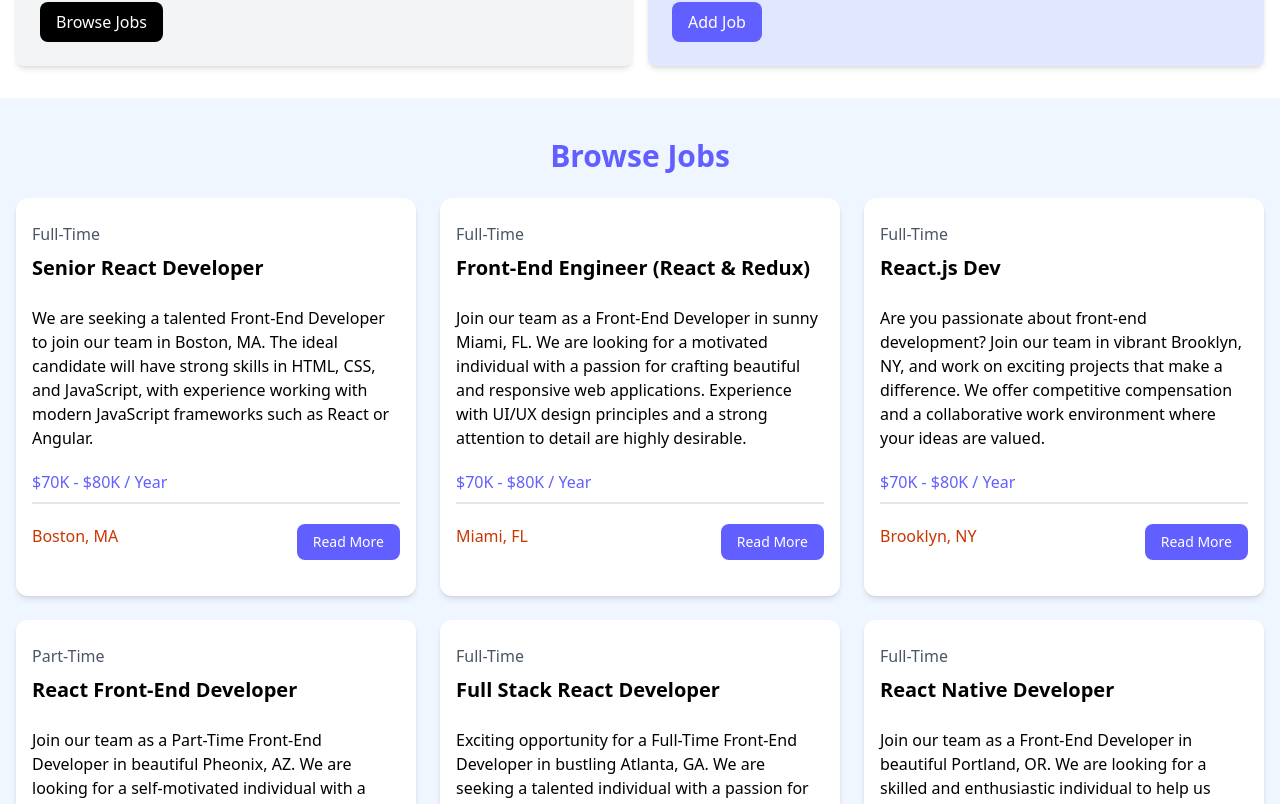
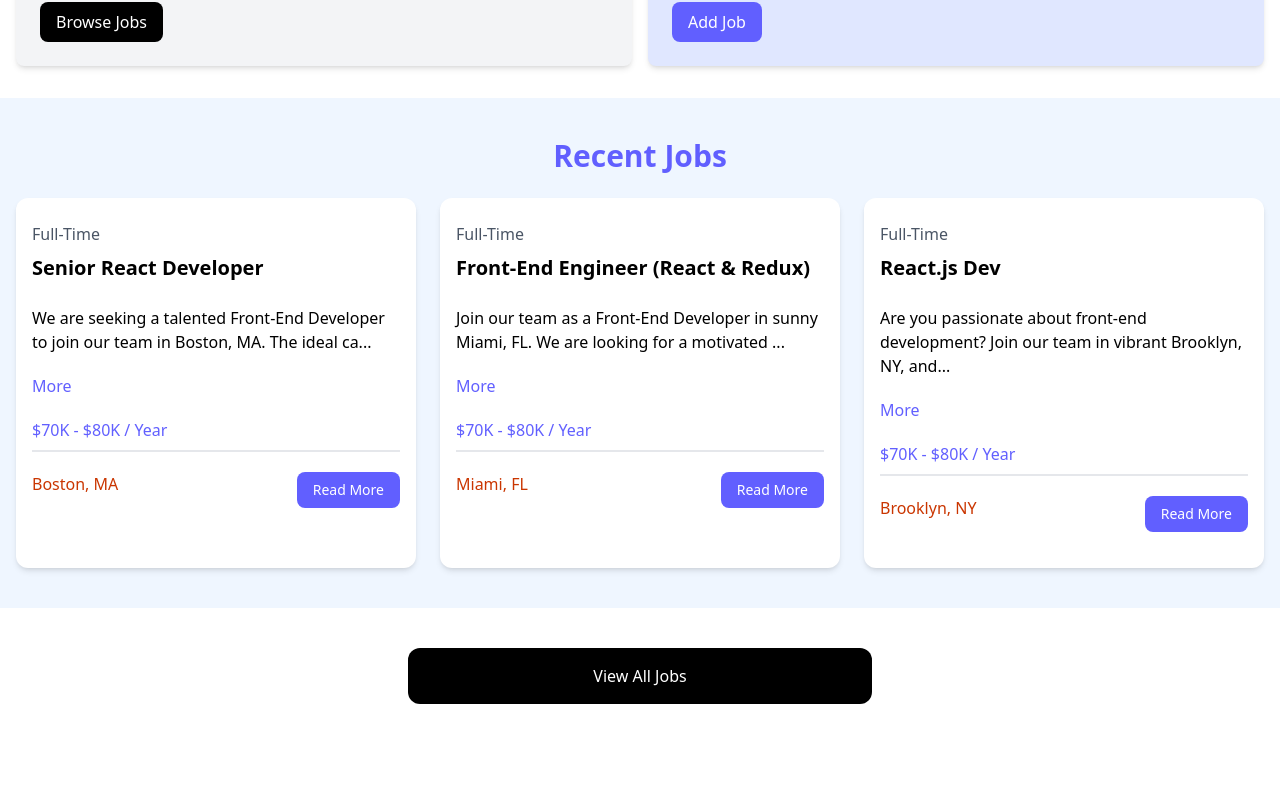
Before and after one commit to Hariharan2716/React-Job-Listing, a React (Vite) app in the folder react-jobs/: page / in a window 1280 px wide. Shown: the part 511-1315 px from the top of the page. After the commit the page ends 1255 px from the top, so only its background shows below. Built offline with nearby package versions, Linux system fonts and the light colour scheme.

Commit message:
Understinding UseState and it's uses

```diff
--- a/react-jobs/src/App.jsx
+++ b/react-jobs/src/App.jsx
@@ -3,6 +3,7 @@
 import Hero from './components/Hero'
 import HomeCards from './components/HomeCards'
 import JobListings from './components/JobListings'
+import ViewAllJobs from './components/ViewAllJobs'
 
 const App = () => {
   return (
@@ -10,7 +11,8 @@
       <Navbar />
       <Hero />
       <HomeCards />
-      <JobListings />
+      <JobListings isHome />
+      <ViewAllJobs />
     </>
   )
 }
--- a/react-jobs/src/components/JobListing.jsx
+++ b/react-jobs/src/components/JobListing.jsx
@@ -1,7 +1,16 @@
 import React from 'react'
+import { useState } from 'react'
 
 
 const JobListing = ({job}) => {
+  const [showFullDescription, setShowFullDescription] = useState(false);
+
+  let description = job.description;
+
+  if(!showFullDescription){
+    description = description.substring(0, 90) + '...';
+  }
+
   return (
     <div className="bg-white rounded-xl shadow-md relative">
       <div className="p-4">
@@ -10,7 +19,11 @@
           <h3 className="text-xl font-bold">{job.title}</h3>
         </div>
 
-        <div className="mb-5">{job.description}</div>
+        <div className="mb-5">{description}</div>
+
+        <button onClick={() => setShowFullDescription((prevState) => !prevState)} className="text-indigo-500 mb-5 hover:text-indigo-600">
+          {(showFullDescription)? 'Less': 'More'}
+        </button>
 
         <h3 className="text-indigo-500 mb-2">{`${job.salary} / Year`}</h3>
 
--- a/react-jobs/src/components/JobListings.jsx
+++ b/react-jobs/src/components/JobListings.jsx
@@ -3,6 +3,7 @@
 import JobListing from './JobListing'
 
 const JobListings = ({isHome = false}) => {
+  const recentJob = jobs.slice(0, 3);
   return (
     <section className="bg-blue-50 px-4 py-10">
       <div className="container-xl lg:container m-auto">
@@ -10,7 +11,7 @@
           {isHome ? 'Recent Jobs' : 'Browse Jobs'}
         </h2>
         <div className="grid grid-cols-1 md:grid-cols-3 gap-6">
-          {jobs.map((job) =>
+          {recentJob.map((job) =>
             <JobListing key={job.id} job={job} />
           )}
         </div>
--- /dev/null
+++ b/react-jobs/src/components/ViewAllJobs.jsx
@@ -0,0 +1,15 @@
+// import { Link } from 'react-router-dom';
+
+const ViewAllJobs = () => {
+  return (
+    <section className='m-auto max-w-lg my-10 px-6'>
+      <a
+        to='/jobs'
+        className='block bg-black text-white text-center py-4 px-6 rounded-xl hover:bg-gray-700'
+      >
+        View All Jobs
+      </a>
+    </section>
+  );
+};
+export default ViewAllJobs;
```
Also changed, not shown: react-jobs/Progress/Images/UseState.png (added), react-jobs/Progress/README.md.
